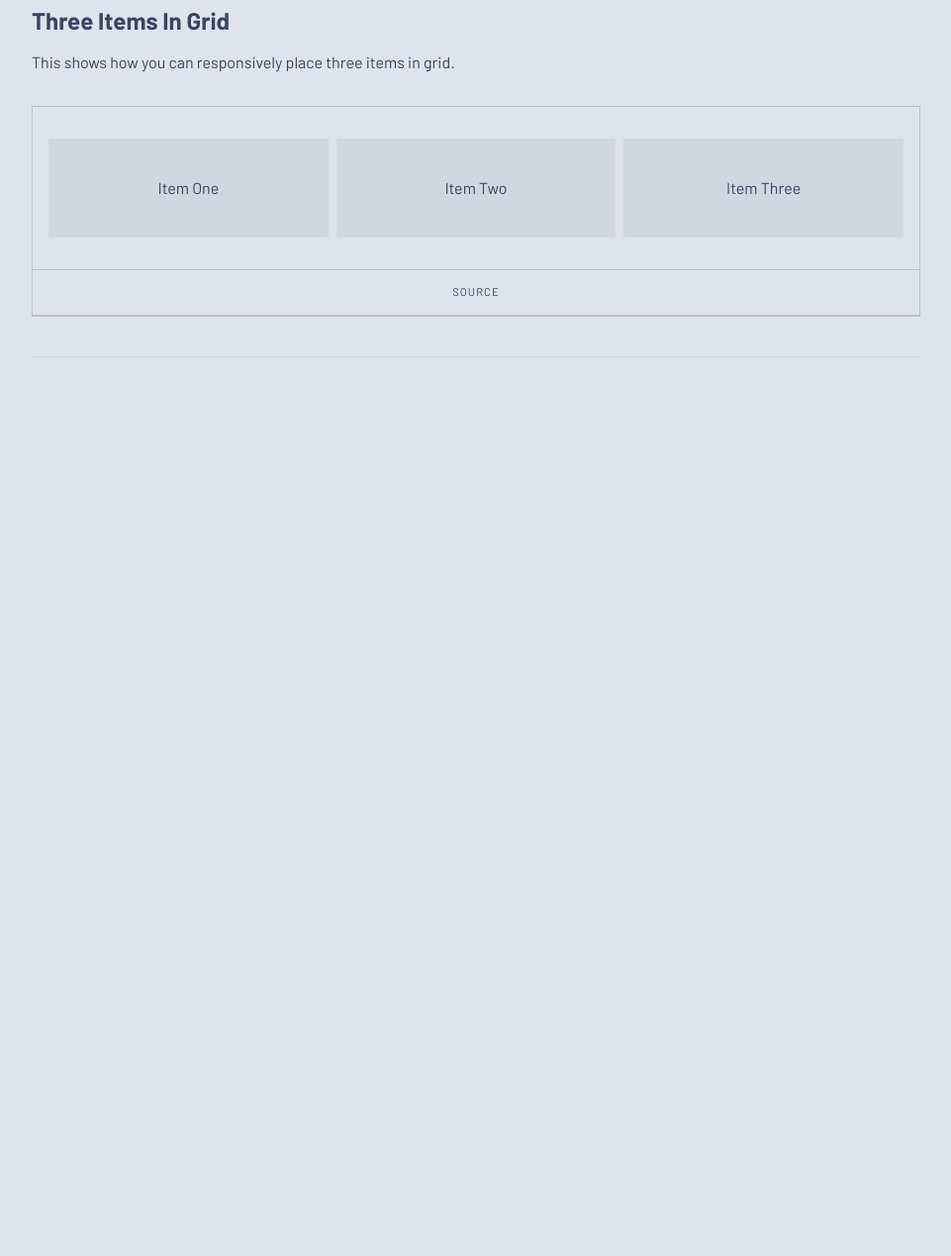
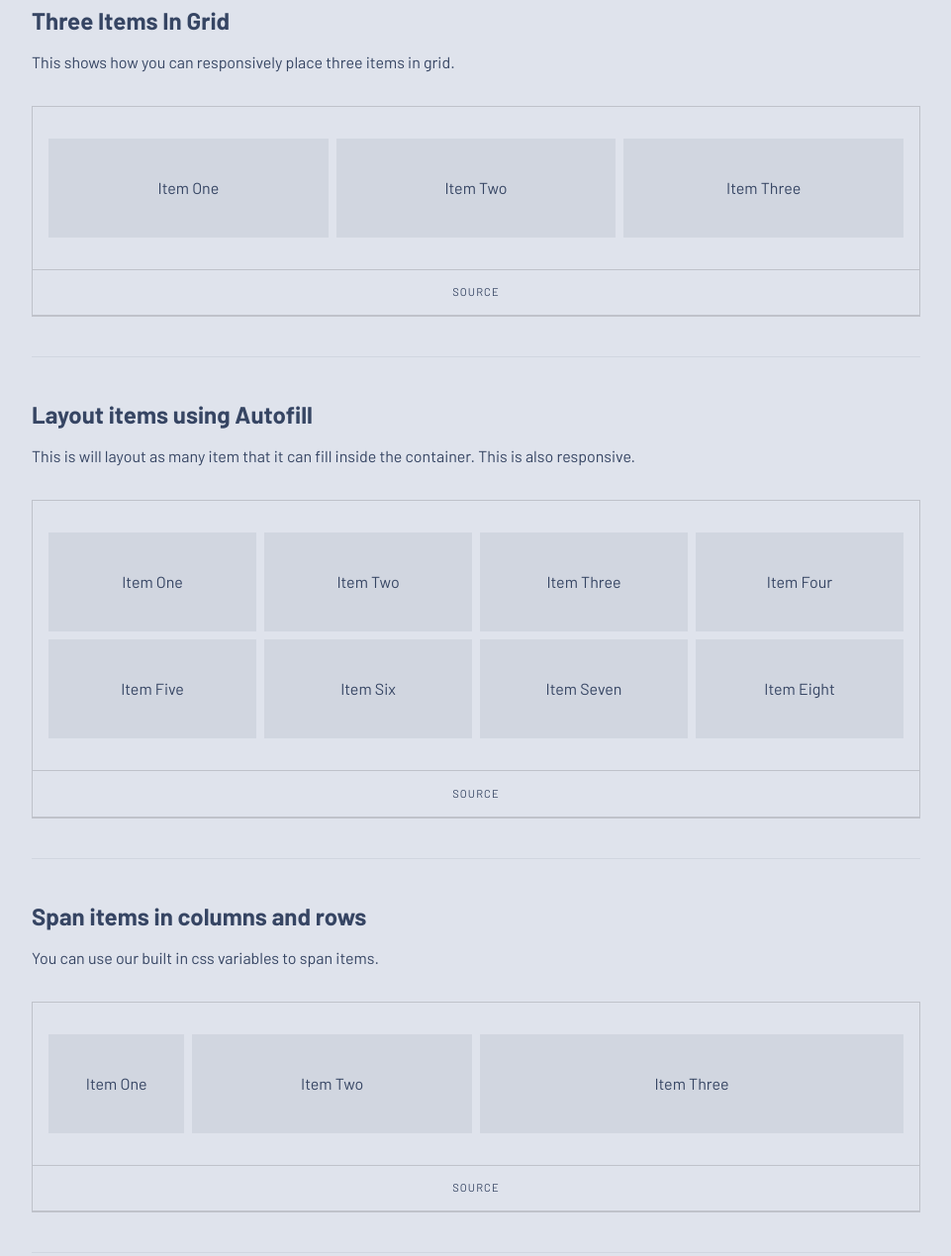
Before and after one commit to manish591/NovaUI, a plain HTML site: page pages/components/grid/grid.html in a window 1280 px wide. Shown: the part 720-1989 px from the top of the page at 99% size, without its empty margins (286-1247 px from the left). Before the commit the page ends 1185 px from the top, so only its background shows below. Drawn offline with Linux system fonts and the light colour scheme; a web font is replaced by a local one.

Commit message:
Feat- Added grid layout utilities using variables

```diff
--- a/pages/components/grid/grid.css
+++ b/pages/components/grid/grid.css
@@ -1,13 +1,41 @@
+/* ------------------ */
+/* Grid-layout-system */
+/* ------------------ */
+
+:root {
+    --grid-template-rows: 1;
+    --grid-template-columns: 12;
+    --grid-gap: var(--spacing-1);
+
+    --grid-auto-item-size: 200px;
+
+    --grid-col-start: 0;
+    --grid-col-end: 0;
+    --grid-row-start: 0;
+    --grid-row-end: 0;
+}
+
+
 .layout {
     display: grid;
-    grid-template-columns: repeat(12, 1fr);
+    grid-template-columns: repeat(var(--grid-template-columns), 1fr);
+    grid-template-rows: repeat(var(--grid-template-rows), 1fr);
+    grid-gap: var(--grid-gap);
 }
 
-.layout--gap {
-    gap: var(--spacing-6);
+.grid--two-cols {
+    --grid-template-columns: 2;
 }
 
-.layout__item {
+.grid--three-cols {
+    --grid-template-columns: 3;
+}
+
+.grid--gap {
+    --grid-gap: var(--spacing-6);
+}
+
+.grid__item {
     background: var(--surface4);
     block-size: 100px;
     display: flex;
@@ -15,22 +43,27 @@
     justify-content: center;
 }
 
-.layout--two-item .item-1 {
-    grid-column: 1 / 7;
+.grid-auto-fill {
+    grid-template-columns: repeat(auto-fill, minmax(var(--grid-auto-item-size), 1fr));
 }
 
-.layout--two-item .item-2 {
-    grid-column: 7 / 13;
+.grid-span-2 {
+    --grid-col-start: 1;
+    grid-column: var(--grid-col-start) / span 2;
 }
 
-.layout--three-item .item-1 {
-    grid-column: 1 / 5;
+.grid-span-4 {
+    --grid-col-start: 3;
+    grid-column: var(--grid-col-start) / span 4;
 }
 
-.layout--three-item .item-2 {
-    grid-column: 5 / 9;
+.grid-span-6 {
+    --grid-col-start: 7;
+    grid-column: var(--grid-col-start) / span 6;
 }
 
-.layout--three-item .item-3 {
-    grid-column: 9 / 13;
+@media (max-width: 600px) {
+    .grid--three-cols {
+        --grid-template-columns: 2;
+    }
 }
--- a/pages/components/grid/grid.html
+++ b/pages/components/grid/grid.html
@@ -226,9 +226,9 @@
             </p>
             <div class="feed__component-display">
               <section class="feed__demo">
-                <div class="layout layout--gap layout--two-item">
-                  <section class="layout__item item-1">Item One</section>
-                  <section class="layout__item item-2">Item Two</section>
+                <div class="layout grid--gap grid--two-cols">
+                  <section class="grid__item item-1">Item One</section>
+                  <section class="grid__item item-2">Item Two</section>
                 </div>
               </section>
               <div class="feed__source-display">
@@ -245,10 +245,57 @@
             </p>
             <div class="feed__component-display">
               <section class="feed__demo">
-                <div class="layout layout--gap layout--three-item">
-                  <section class="layout__item item-1">Item One</section>
-                  <section class="layout__item item-2">Item Two</section>
-                  <section class="layout__item item-3">Item Three</section>
+                <div class="layout grid--gap grid--three-cols">
+                  <section class="grid__item item-1">Item One</section>
+                  <section class="grid__item item-2">Item Two</section>
+                  <section class="grid__item item-3">Item Three</section>
+                </div>
+              </section>
+              <div class="feed__source-display">
+                <button class="feed__code-source">Source</button>
+              </div>
+              <div class="feed__code">
+
+              </div>
+            </div>
+          </div>
+          <div class="flow-space-2 space-bottom">
+            <h3 class="feed__subtitle">Layout items using Autofill</h3>
+            <p class="feed__text">
+              This is will layout as many item that it can fill inside the container. This is also responsive.
+            </p>
+            <div class="feed__component-display">
+              <section class="feed__demo">
+                <div class="layout grid--gap grid-auto-fill">
+                  <section class="grid__item item-1">Item One</section>
+                  <section class="grid__item item-2">Item Two</section>
+                  <section class="grid__item item-3">Item Three</section>
+                  <section class="grid__item item-3">Item Four</section>
+                  <section class="grid__item item-3">Item Five</section>
+                  <section class="grid__item item-3">Item Six</section>
+                  <section class="grid__item item-3">Item Seven</section>
+                  <section class="grid__item item-3">Item Eight</section>
+                </div>
+              </section>
+              <div class="feed__source-display">
+                <button class="feed__code-source">Source</button>
+              </div>
+              <div class="feed__code">
+
+              </div>
+            </div>
+          </div>
+          <div class="flow-space-2 space-bottom">
+            <h3 class="feed__subtitle">Span items in columns and rows</h3>
+            <p class="feed__text">
+              You can use our built in css variables to span items.
+            </p>
+            <div class="feed__component-display">
+              <section class="feed__demo">
+                <div class="layout grid--gap">
+                  <section class="grid__item item-1 grid-span-2">Item One</section>
+                  <section class="grid__item item-2 grid-span-4">Item Two</section>
+                  <section class="grid__item item-3 grid-span-6">Item Three</section>
                 </div>
               </section>
               <div class="feed__source-display">
```
